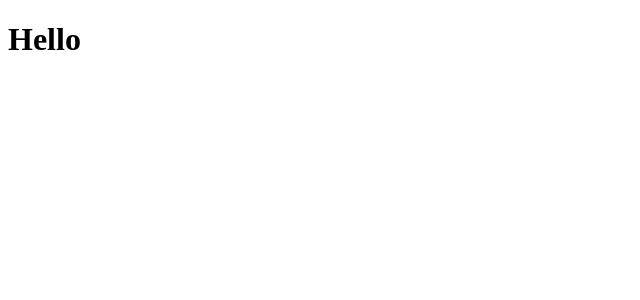
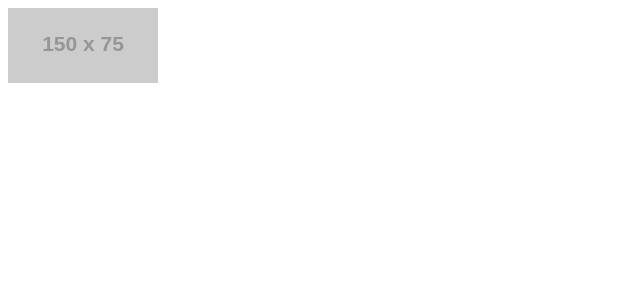
Before and after one commit to AngelAlexQC/paramo-test, a React (Vite) app: page / in a window 1280 px wide. Shown: the top 300 px of the page, without its empty margins (0-640 px from the left). Built offline with nearby package versions, Linux system fonts and the light colour scheme.

Commit message:
feat: create logo component

```diff
--- a/src/App.jsx
+++ b/src/App.jsx
@@ -1,3 +1,8 @@
+import Logo from "./components/Logo";
 export default function App() {
-  return <h1>Hello</h1>;
+  return (
+    <>
+      <Logo />
+    </>
+  );
 }
--- /dev/null
+++ b/src/components/Logo.jsx
@@ -0,0 +1,3 @@
+export default function Logo() {
+  return <img src="https://via.placeholder.com/150x75" alt="logo" />;
+}
```
